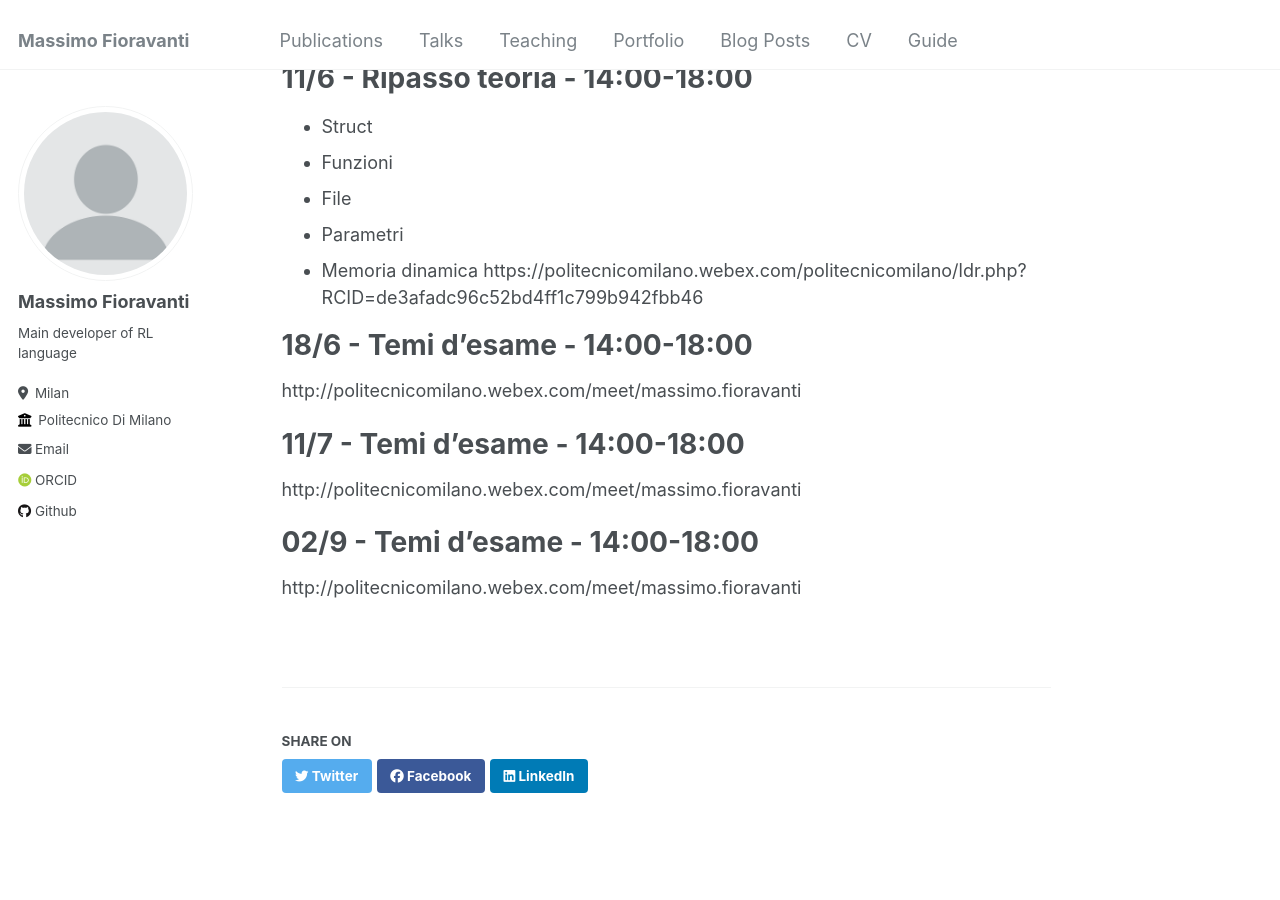
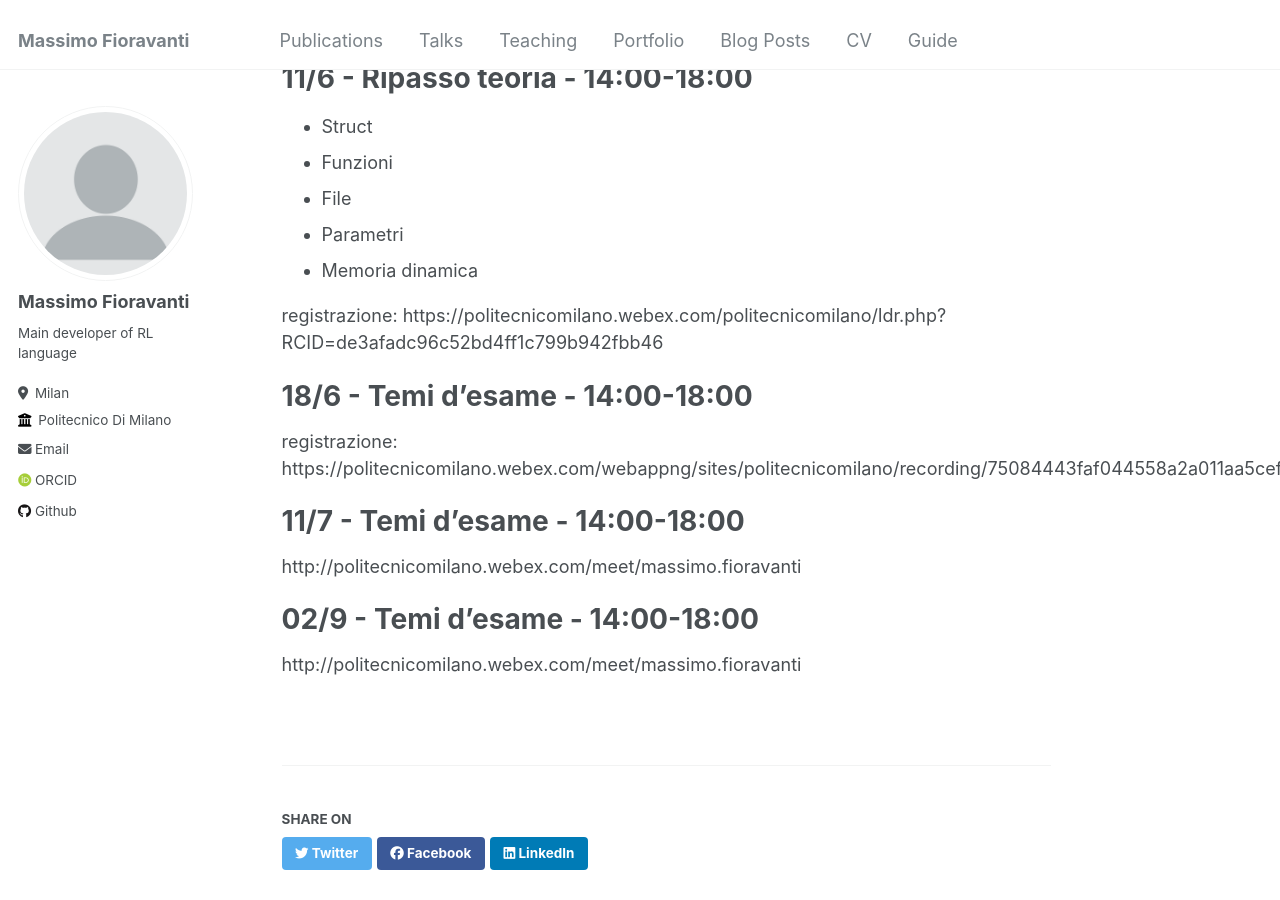
Before and after one commit to massimofioravanti/massimofioravanti.github.io, a Jekyll site: the page built from _teaching/2024-tutorato-informatica-per-aereospaziali.md, in a window 1280 px wide and 900 px high, scrolled down 423 px. Built offline with Jekyll 4.4.1, drawn with Linux system fonts in a browser that asks for light colours; some web fonts are replaced; some of the changed lines change nothing that is shown.

Commit message:
add new recording

```diff
--- a/_teaching/2024-tutorato-informatica-per-aereospaziali.md
+++ b/_teaching/2024-tutorato-informatica-per-aereospaziali.md
@@ -26,11 +26,15 @@
 * File
 * Parametri
 * Memoria dinamica
+
+registrazione:
 https://politecnicomilano.webex.com/politecnicomilano/ldr.php?RCID=de3afadc96c52bd4ff1c799b942fbb46
 
 18/6 - Temi d'esame - 14:00-18:00
 ======
-http://politecnicomilano.webex.com/meet/massimo.fioravanti
+
+registrazione:
+https://politecnicomilano.webex.com/webappng/sites/politecnicomilano/recording/75084443faf044558a2a011aa5cef902/playback
 
 11/7 - Temi d'esame - 14:00-18:00
 ======
```
